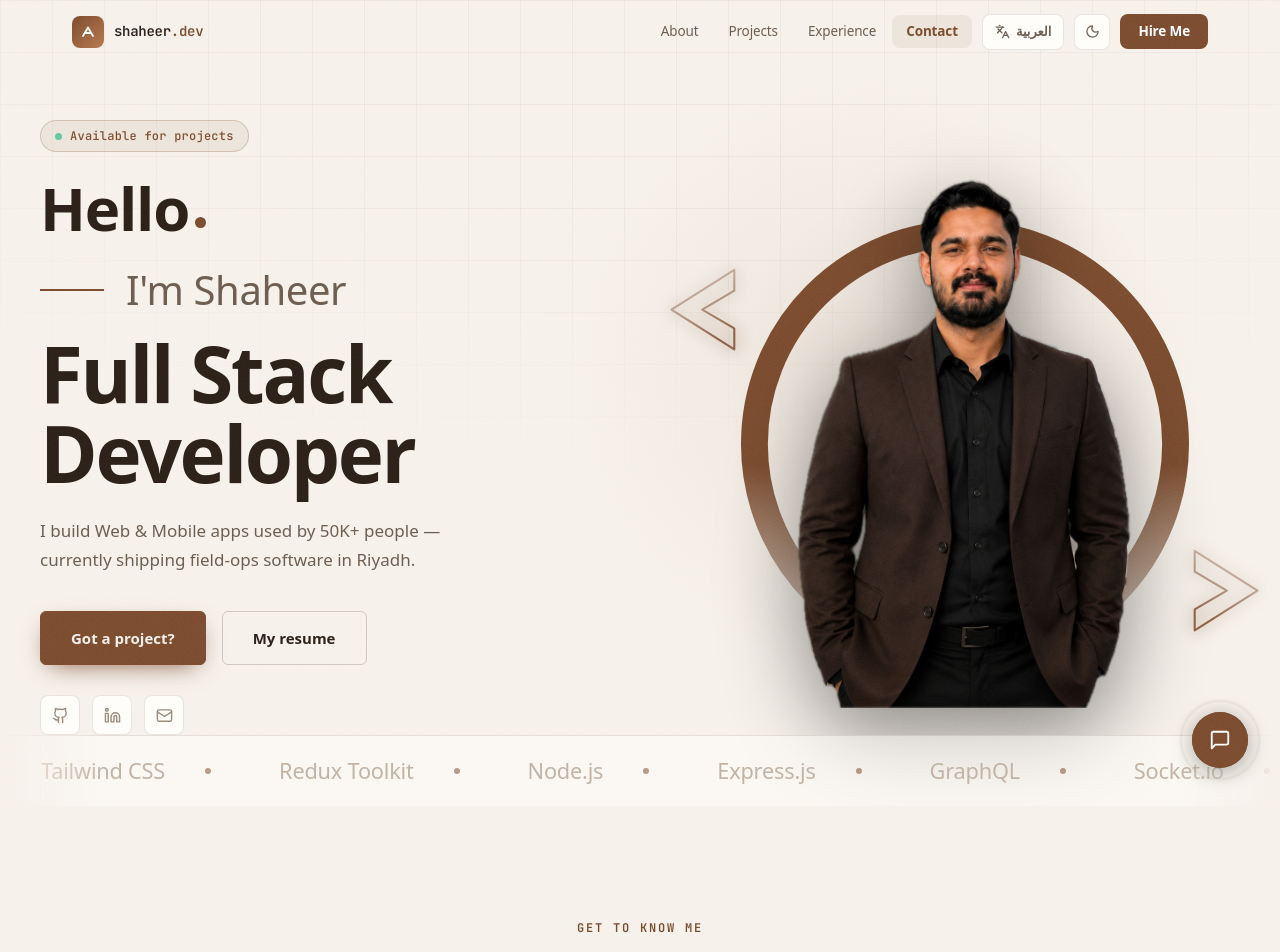
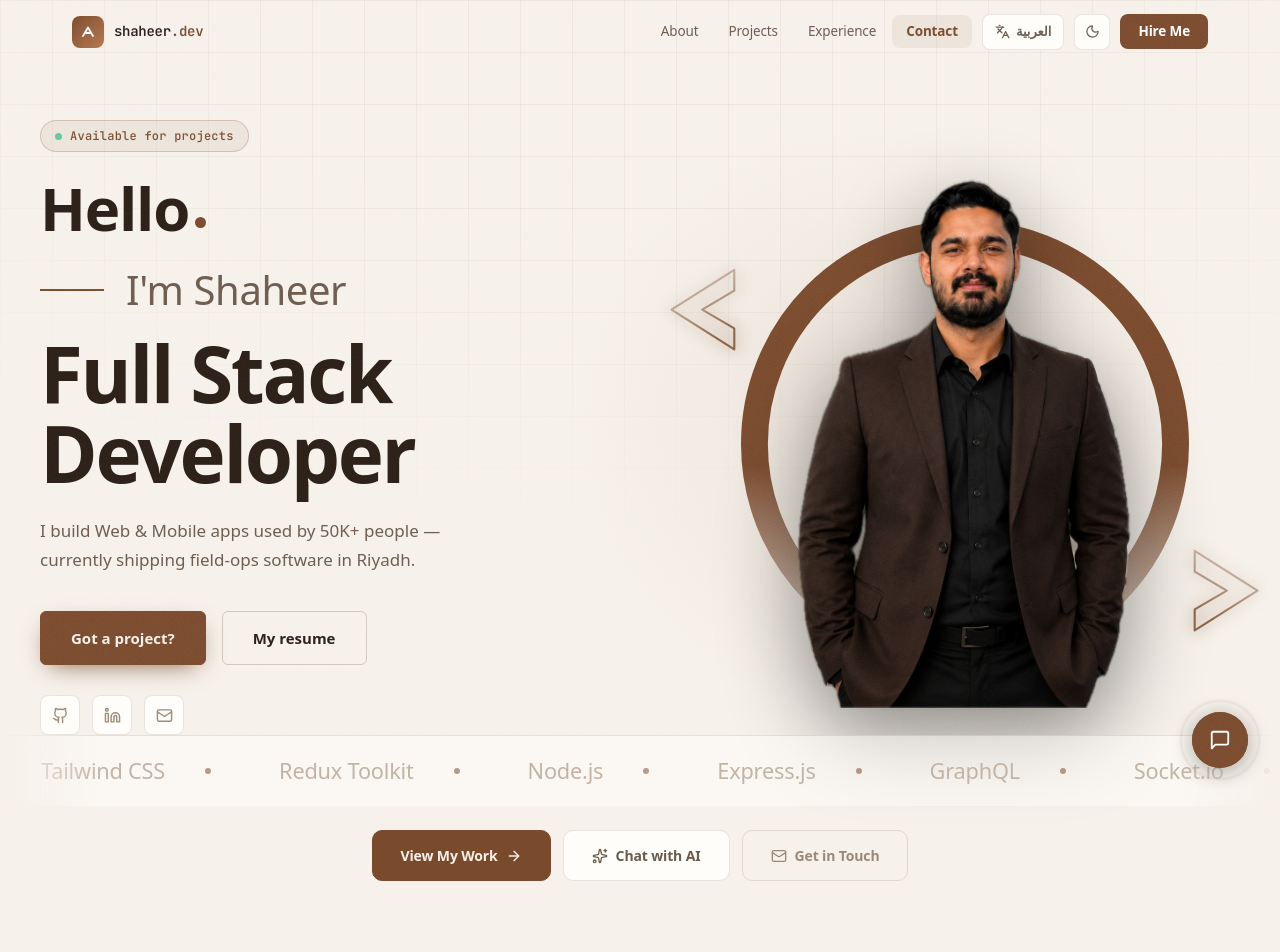
Before and after one commit to Shaheer-71/Portfolio, a React (Vite) app: page / in a window 1280 px wide. Shown: the top 952 px of the page. Built offline with nearby package versions, Linux system fonts and the light colour scheme; a web font is replaced by a local one.

Commit message:
[Feat]: Change the theme to chocolate brown suits with image

```diff
--- a/src/components/Hero.jsx
+++ b/src/components/Hero.jsx
@@ -1,6 +1,6 @@
 import { useState } from 'react'
 import { motion } from 'framer-motion'
-import { Github, Linkedin, Mail } from 'lucide-react'
+import { ArrowRight, Github, Linkedin, Mail, Sparkles } from 'lucide-react'
 import GridBg from './ParticlesBg'
 import { personal, skills } from '../data/portfolio'
 import { useI18n } from '../i18n'
@@ -41,7 +41,7 @@ function Chevron({ dir = 'left', size = 92, style }) {
   )
 }
 
-export default function Hero() {
+export default function Hero({ onChatOpen }) {
   const { t } = useI18n()
   const [imgOk, setImgOk] = useState(true)
 
@@ -280,6 +280,59 @@ export default function Hero() {
           ))}
         </div>
       </motion.div>
+
+      {/* Bottom hero actions */}
+      <motion.div
+        initial={{ opacity: 0, y: 20 }}
+        animate={{ opacity: 1, y: 0 }}
+        transition={{ duration: 0.6, delay: 0.9 }}
+        style={{ display: 'flex', flexWrap: 'wrap', gap: 12, justifyContent: 'center', padding: '24px 40px 32px' }}
+      >
+        <button
+          onClick={() => document.getElementById('projects')?.scrollIntoView({ behavior: 'smooth' })}
+          style={{
+            padding: '14px 28px', borderRadius: 10, fontSize: 14, fontWeight: 700, cursor: 'pointer',
+            background: 'var(--accent)', border: '1px solid var(--accent)', color: 'var(--bg)',
+            display: 'inline-flex', alignItems: 'center', gap: 8,
+            transition: 'opacity 0.2s, transform 0.2s', letterSpacing: '-0.01em',
+          }}
+          onMouseEnter={e => { e.currentTarget.style.opacity = '0.9'; e.currentTarget.style.transform = 'translateY(-2px)' }}
+          onMouseLeave={e => { e.currentTarget.style.opacity = '1'; e.currentTarget.style.transform = 'translateY(0)' }}
+        >
+          {t('hero.bottomWork')}
+          <ArrowRight size={16} />
+        </button>
+
+        <button
+          onClick={onChatOpen}
+          style={{
+            padding: '14px 28px', borderRadius: 10, fontSize: 14, fontWeight: 700, cursor: 'pointer',
+            background: 'var(--surface)', border: '1px solid var(--border)', color: 'var(--text-muted)',
+            display: 'inline-flex', alignItems: 'center', gap: 8,
+            transition: 'border-color 0.2s, color 0.2s, transform 0.2s', letterSpacing: '-0.01em',
+          }}
+          onMouseEnter={e => { e.currentTarget.style.borderColor = 'var(--accent-border)'; e.currentTarget.style.color = 'var(--accent)'; e.currentTarget.style.transform = 'translateY(-2px)' }}
+          onMouseLeave={e => { e.currentTarget.style.borderColor = 'var(--border)'; e.currentTarget.style.color = 'var(--text-muted)'; e.currentTarget.style.transform = 'translateY(0)' }}
+        >
+          <Sparkles size={16} />
+          {t('hero.bottomChat')}
+        </button>
+
+        <a
+          href={`mailto:${personal.email}`}
+          style={{
+            padding: '14px 28px', borderRadius: 10, fontSize: 14, fontWeight: 700, cursor: 'pointer',
+            background: 'transparent', border: '1px solid var(--border)', color: 'var(--text-dim)',
+            display: 'inline-flex', alignItems: 'center', gap: 8, textDecoration: 'none',
+            transition: 'border-color 0.2s, color 0.2s, transform 0.2s', letterSpacing: '-0.01em',
+          }}
+          onMouseEnter={e => { e.currentTarget.style.borderColor = 'var(--border-hover)'; e.currentTarget.style.color = 'var(--text-muted)'; e.currentTarget.style.transform = 'translateY(-2px)' }}
+          onMouseLeave={e => { e.currentTarget.style.borderColor = 'var(--border)'; e.currentTarget.style.color = 'var(--text-dim)'; e.currentTarget.style.transform = 'translateY(0)' }}
+        >
+          <Mail size={16} />
+          {t('hero.bottomTouch')}
+        </a>
+      </motion.div>
     </section>
   )
 }
--- a/src/i18n.jsx
+++ b/src/i18n.jsx
@@ -14,6 +14,7 @@ const UI = {
     'hero.titleL1': 'Full Stack', 'hero.titleL2': 'Developer',
     'hero.intro': 'I build Web & Mobile apps used by 50K+ people — currently shipping field-ops software in Riyadh.',
     'hero.ctaProject': 'Got a project?', 'hero.ctaResume': 'My resume',
+    'hero.bottomWork': 'View My Work', 'hero.bottomChat': 'Chat with AI', 'hero.bottomTouch': 'Get in Touch',
 
     'about.eyebrow': 'Get to know me', 'about.titleA': 'About', 'about.titleB': 'Me',
     'about.languages': 'English & Urdu — C2 Proficiency',
@@ -47,6 +48,7 @@ const UI = {
     'hero.titleL1': 'مطوّر', 'hero.titleL2': 'متكامل',
     'hero.intro': 'أبني تطبيقات ويب وموبايل يستخدمها أكثر من 50 ألف شخص — وأعمل حالياً على برمجيات العمليات الميدانية في الرياض.',
     'hero.ctaProject': 'لديك مشروع؟', 'hero.ctaResume': 'سيرتي الذاتية',
+    'hero.bottomWork': 'عرض أعمالي', 'hero.bottomChat': 'الدردشة مع الذكاء الاصطناعي', 'hero.bottomTouch': 'تواصل معي',
 
     'about.eyebrow': 'تعرّف عليّ', 'about.titleA': 'نبذة', 'about.titleB': 'عنّي',
     'about.languages': 'الإنجليزية والأردية — إتقان C2',
```
